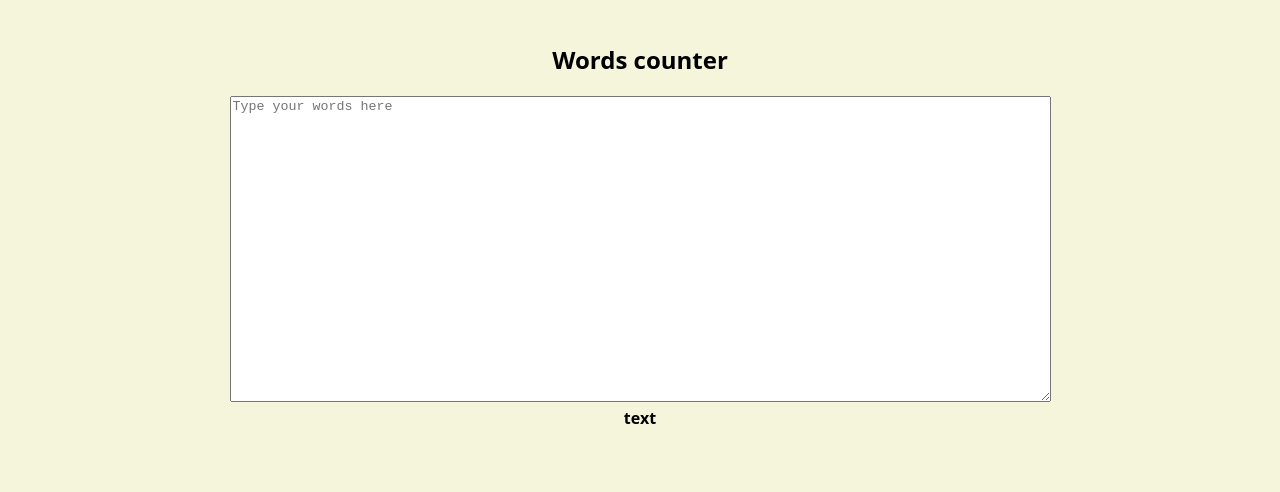
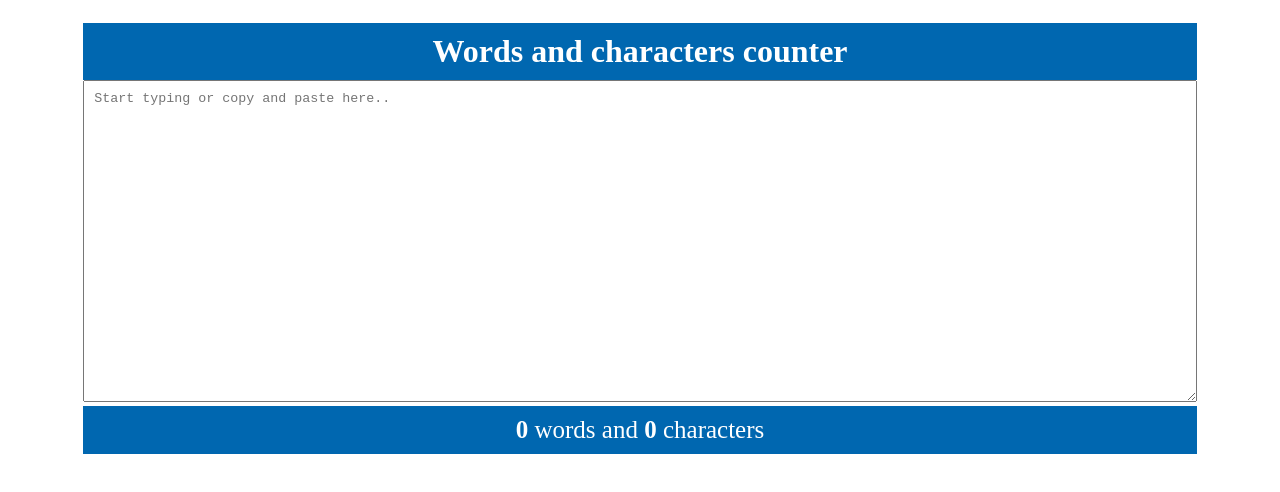
Before and after one commit to pritxsh/Words-counter, a plain HTML site: page index.html in a window 1280 px wide. Drawn offline with Linux system fonts and the light colour scheme.

Commit message:
completed first version

```diff
--- a/index.html
+++ b/index.html
@@ -7,34 +7,61 @@
     <title>Word Counter</title>
     <style>
         body {
-            background-color: beige;
+            /* background-color: beige; */
             padding: 15px 75px;
-            font-family: system-ui, -apple-system, BlinkMacSystemFont, 'Segoe UI', Roboto, Oxygen, Ubuntu, Cantarell, 'Open Sans', 'Helvetica Neue', sans-serif;
+
         }
 
         #container {
             text-align: center;
+
         }
 
-        #count {
+        h1 {
+            text-align: center;
+            background-color: #0067B0;
+            margin: 0px;
+            padding: 10px;
+            color: white;
+
+        }
+
+        .answer {
             font-weight: bold;
+        }
+
+        p {
+            margin: 0;
+            padding: 10px;
+            background-color: #0067B0;
+            color: white;
+            text-align: center;
+            font-size: 25px;
+        }
+
+        #textarea {
+            margin: 0px;
+            padding: 10px;
+            width: 97.98%;
         }
     </style>
 </head>
 
 <body>
     <div id="container">
-        <div id="heading">
-            <h2>Words counter</h2>
-        </div>
+
+        <h1>Words and characters counter</h1>
+
         <div id="box">
-            <textarea name="" id="" cols="100" rows="20" placeholder="Type your words here"></textarea>
-        </div>
-        <div id="count">
-            text
+            <textarea name="" id="textarea" cols="100" rows="20"
+                placeholder="Start typing or copy and paste here.."></textarea>
+            <p>
+                <span id="word" class="answer">0</span> words and
+                <span id="char" class="answer">0</span> characters
+            </p>
         </div>
     </div>
-    <script src="word-counter.java"></script>
+    <script src="word-counter.js"></script>
 </body>
 
 </html>
--- a/word-counter.js
+++ b/word-counter.js
@@ -1,2 +1,19 @@
-let box = document.getElementById("box");
-let count = document.getElementById("count");
+let textarea = document.getElementById("textarea");
+let char = document.getElementById("char");
+let word = document.getElementById("word");
+
+textarea.addEventListener("input", function () {
+    var text = this.value;
+    // for char count
+    let charlength = text.length;
+    char.innerHTML = charlength;
+
+    // for words count
+    //trim() removes the extra spaces
+    let wordsinbox = text.trim().split(" ");
+    let cleanlist = wordsinbox.filter(function (elm) {
+        return elm != "";
+    });
+    word.innerHTML = cleanlist.length;
+
+});
```
